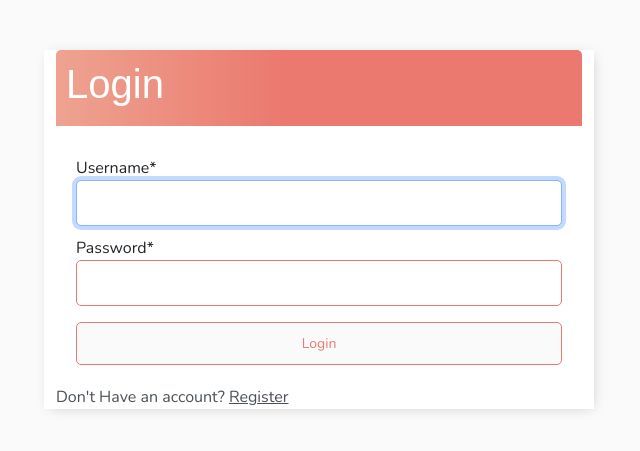
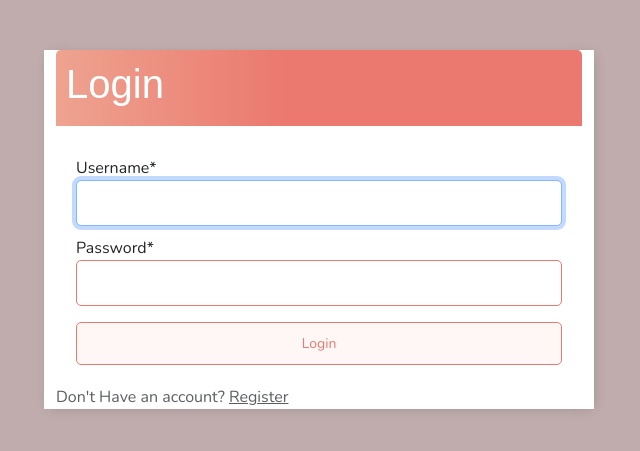
Before and after one commit to Tettey1/todo_application, a Django app: page /login/ in a window 1280 px wide. Shown: the top 451 px of the page, without its empty margins (321-961 px from the left). Run offline with Django 4.2, Linux system fonts and the light colour scheme; some libraries are stand-ins or nearby versions.

Commit message:
new file:   todo_list/base/__pycache__/forms.cpython-39.pyc 	modified:   todo_list/base/__pycache__/views.cpython-39.pyc 	new file:   todo_list/base/forms.py 	modified:   todo_list/base/views.py 	modified:   todo_list/templates/partials/base.html

```diff
--- a/todo_list/base/views.py
+++ b/todo_list/base/views.py
@@ -9,6 +9,7 @@ from django.contrib.auth.views import LoginView
 from django.contrib.auth.mixins import LoginRequiredMixin
 from django.contrib.auth.forms import UserCreationForm
 from django.contrib.auth import login
+from .forms import SignUpForm
 
 # Create your views here.
 
@@ -22,9 +23,10 @@ class CustomLoginView(LoginView):
 
 class RegisterPage(FormView):
     template_name = 'base/register.html'
-    form_class = UserCreationForm
+    form_class = SignUpForm
     redirect_authenticated_user = True
     success_url = reverse_lazy('tasks')
+
 
 
     def form_valid(self, form):
--- a/todo_list/templates/partials/base.html
+++ b/todo_list/templates/partials/base.html
@@ -14,7 +14,7 @@
     <link rel="preconnect" href="https://fonts.googleapis.com"><link rel="preconnect" href="https://fonts.gstatic.com" crossorigin><link href="https://fonts.googleapis.com/css2?family=Nunito:wght@200&display=swap" rel="stylesheet">
     <style>
       body{
-        background-color: #FAFAFA;
+        background-color: #c0acac;
         font-family: 'Nunito', sans-serif;
         padding-top: 50px;
       }
@@ -29,7 +29,7 @@
         font-family: 'Raleway', sans-serif;
       }
       a,p{
-        color: #4b5156;
+        color: #5b5f63;
       }
 
       .container{
@@ -119,7 +119,7 @@
 
       .btn{
         border: 1px solid #EB796F;
-        background-color: #FAFAFA;
+        background-color: #fff7f6;
         color: #EB796F;
         padding: 10px;
         font-size: 14px;
```
Also changed, not shown: todo_list/base/forms.py (added, +17 -0 lines).
